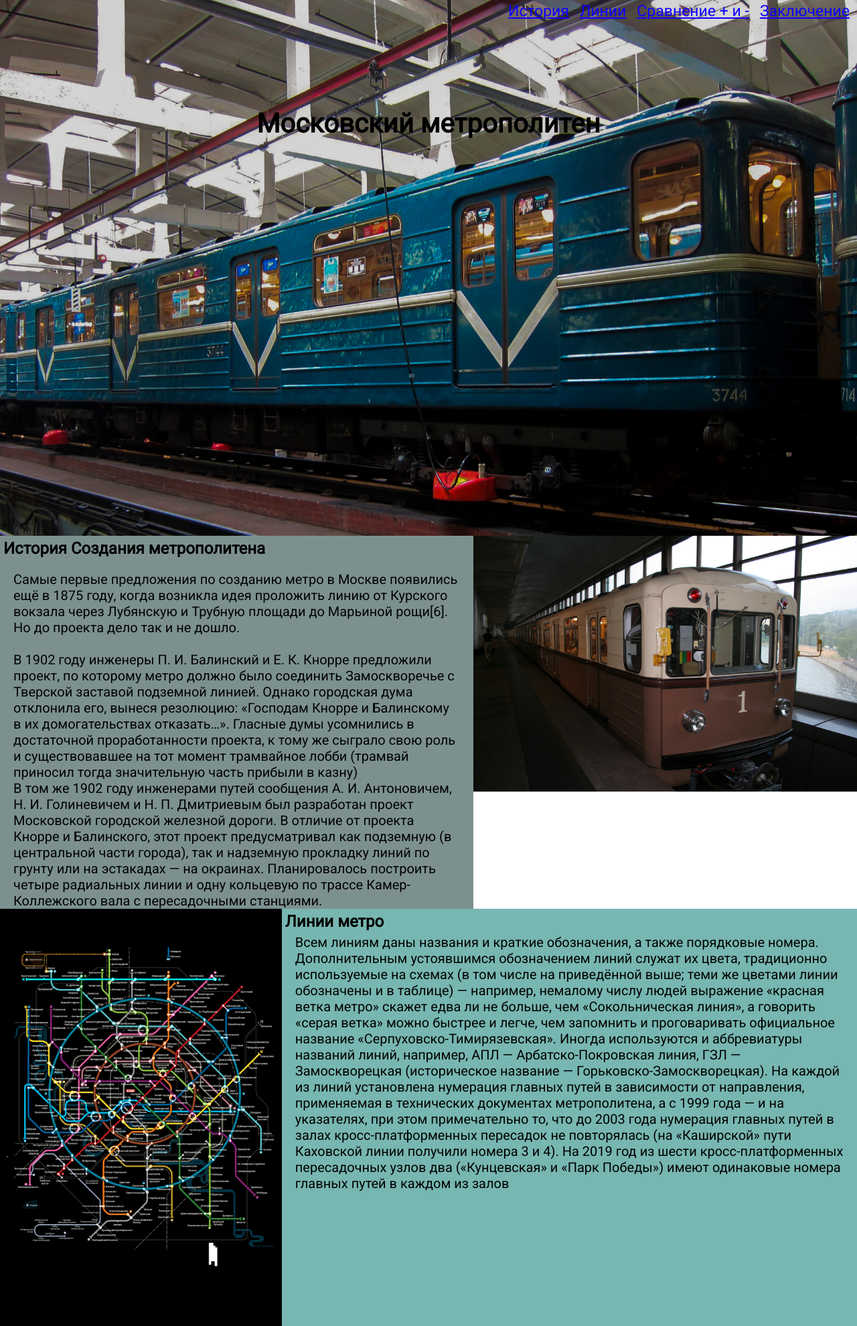
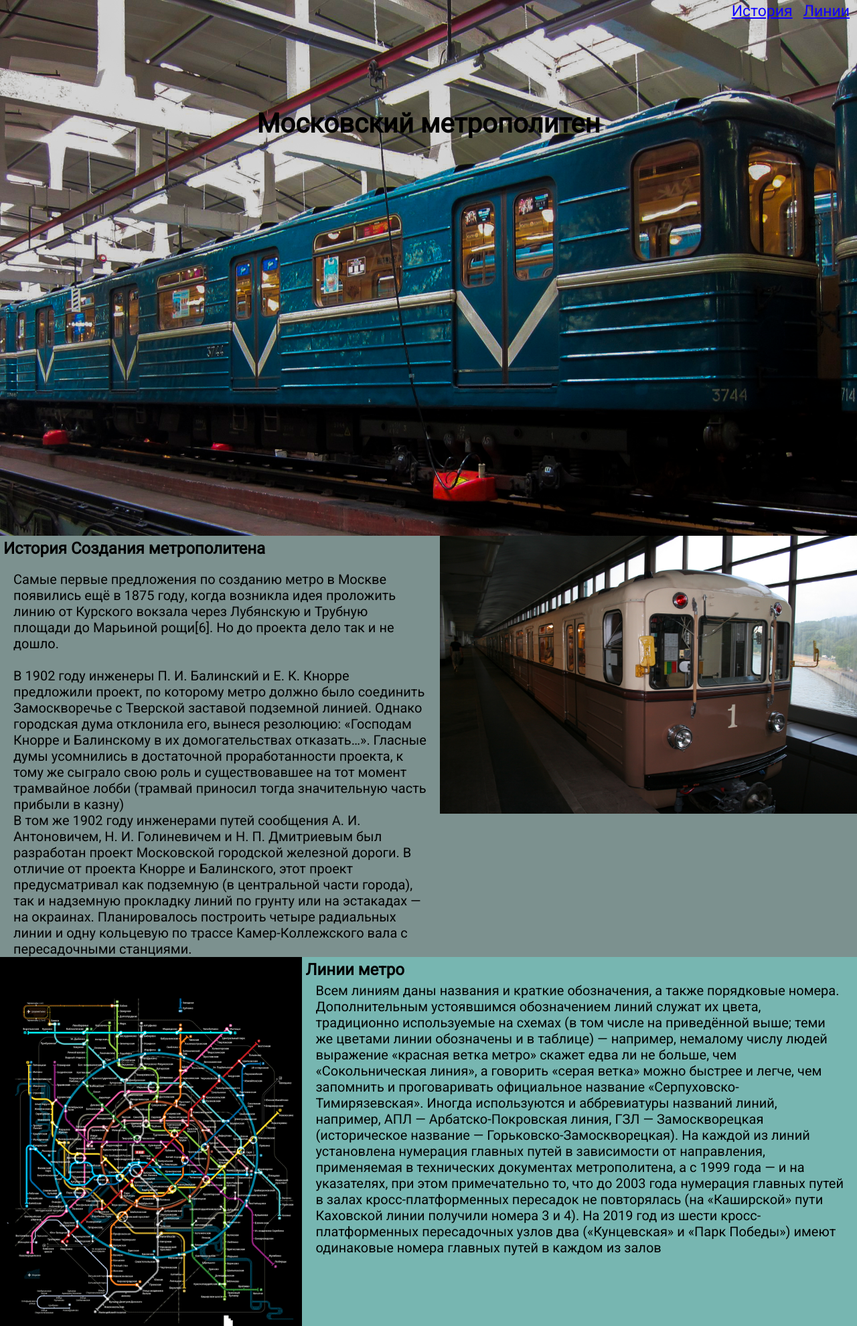
Before and after one commit to qoterwoter/phplab1, a PHP site: page / in a window 1280 px wide. Shown: the top 1980 px of the page at 67% size. Run offline with PHP 8.4, Linux system fonts and the light colour scheme.

Commit message:
third commit

```diff
--- a/index.html
+++ b/index.html
@@ -5,14 +5,20 @@
     <meta charset="UTF-8">
     <meta name="viewport" content="width=device-width, initial-scale=1.0">
     <title>Document</title>
-
+    <script src="https://code.jquery.com/jquery-3.4.1.js"></script>
     <!-- WOW.js -->
     <link type="text/css" rel="stylesheet" href="css/animate.css">
     <script src="js/wow.min.js"></script>
     <script>
         new WOW().init();
     </script>
-
+    <script>
+        $(document).ready(function() {
+            $('p').click(function() {
+                $(this).toggleClass('p-style')
+            });
+        });
+    </script>
     <!-- Roboto Font -->
     <link href="https://fonts.googleapis.com/css?family=Roboto&display=swap" rel="stylesheet">
 
@@ -25,18 +31,16 @@
             <ul>
                 <li><a href='#history'>История</a></li>
                 <li><a href='#lines'>Линии</a></li>
-                <li><a href='#'>Сравнение + и -</a></li>
-                <li><a href='#'>Заключение</a></li>
             </ul>
         </nav>
-        <h1 class='wow bounceInLeft'>Московский метрополитен</h1>
+        <h1 class='wow zoomInLeft'>Московский метрополитен</h1>
 
     </header>
     <main>
         <section>
             <article id='history'>
-                <h2>История Создания метрополитена</h2>
-                <p>Самые первые предложения по созданию метро в Москве появились ещё в 1875 году, когда возникла идея проложить линию от Курского вокзала через Лубянскую и Трубную площади до Марьиной рощи[6]. Но до проекта дело так и не дошло. <br><br>В
+                <h2 class='wow bounceInDown'> История Создания метрополитена</h2>
+                <p class='wow bounceInDown'>Самые первые предложения по созданию метро в Москве появились ещё в 1875 году, когда возникла идея проложить линию от Курского вокзала через Лубянскую и Трубную площади до Марьиной рощи[6]. Но до проекта дело так и не дошло. <br><br>В
                     1902 году инженеры П. И. Балинский и Е. К. Кнорре предложили проект, по которому метро должно было соединить Замоскворечье с Тверской заставой подземной линией. Однако городская дума отклонила его, вынеся резолюцию: «Господам Кнорре
                     и Балинскому в их домогательствах отказать…». Гласные думы усомнились в достаточной проработанности проекта, к тому же сыграло свою роль и существовавшее на тот момент трамвайное лобби (трамвай приносил тогда значительную часть прибыли
                     в казну)<br>В том же 1902 году инженерами путей сообщения А. И. Антоновичем, Н. И. Голиневичем и Н. П. Дмитриевым был разработан проект Московской городской железной дороги. В отличие от проекта Кнорре и Балинского, этот проект предусматривал
@@ -47,7 +51,9 @@
             <article>
                 <img width='100%' src="images/history.jpg" alt="">
             </article>
-            <img width='100%' src="images/map.gif" alt="">
+            <article>
+                <img width='100%' src="images/map.gif" alt="">
+            </article>
             <article id='lines' class='lines'>
                 <h2>Линии метро</h2>
                 <p>Всем линиям даны названия и краткие обозначения, а также порядковые номера. Дополнительным устоявшимся обозначением линий служат их цвета, традиционно используемые на схемах (в том числе на приведённой выше; теми же цветами линии обозначены
@@ -56,7 +62,13 @@
                     главных путей в зависимости от направления, применяемая в технических документах метрополитена, а с 1999 года — и на указателях, при этом примечательно то, что до 2003 года нумерация главных путей в залах кросс-платформенных пересадок
                     не повторялась (на «Каширской» пути Каховской линии получили номера 3 и 4). На 2019 год из шести кросс-платформенных пересадочных узлов два («Кунцевская» и «Парк Победы») имеют одинаковые номера главных путей в каждом из залов</p>
             </article>
-            <article></article>
+            <article>
+                <h2>Безопасность</h2>
+                <p>Московский метрополитен относится к транспортным предприятиям повышенной опасности. Это обусловлено большим пассажиропотоком и сложной системой инженерных сооружений. Для обеспечения технической безопасности существуют специализированные
+                    подразделения метро, численностью около 1000 человек[184]. Они занимаются ликвидацией последствий чрезвычайных ситуаций, устранением технических неисправностей и содержанием технических средств метро. Периодически проводятся учения
+                    по координации взаимодействия работников метрополитена и экстренных служб города[185]. Охраной правопорядка занимается Управление внутренних дел на Московском метрополитене. Его штат составляет более 5 тысяч человек. Основные направления
+                    деятельности управления: борьба с вандализмом, хулиганством, кражами и грабежами. Большое внимание уделяется противодействию терроризму.</p>
+            </article>
             <article></article>
         </section>
     </main>
--- /dev/null
+++ b/script.js
@@ -0,0 +1,3 @@
+$('p').click(function() {
+    $(this).toggleCLass('p-style')
+})
--- a/style.css
+++ b/style.css
@@ -69,14 +69,15 @@ section {
 #history {
     background-color: rgba(11, 49, 46, 0.534);
     grid-column: 1/3;
-    grid-row: 1/1;
 }
 
 article:nth-child(2) {
     grid-column: 3/5;
+    background-color: rgba(11, 49, 46, 0.534);
 }
 
 article:nth-child(3) {
+    background-color: rgba(0, 119, 109, 0.534);
     grid-column: 1/2;
 }
 
```
Also changed, not shown: other parts of style.css (+46 -0 lines), images/A-1031_Komsomolskaya.jpg (added).
